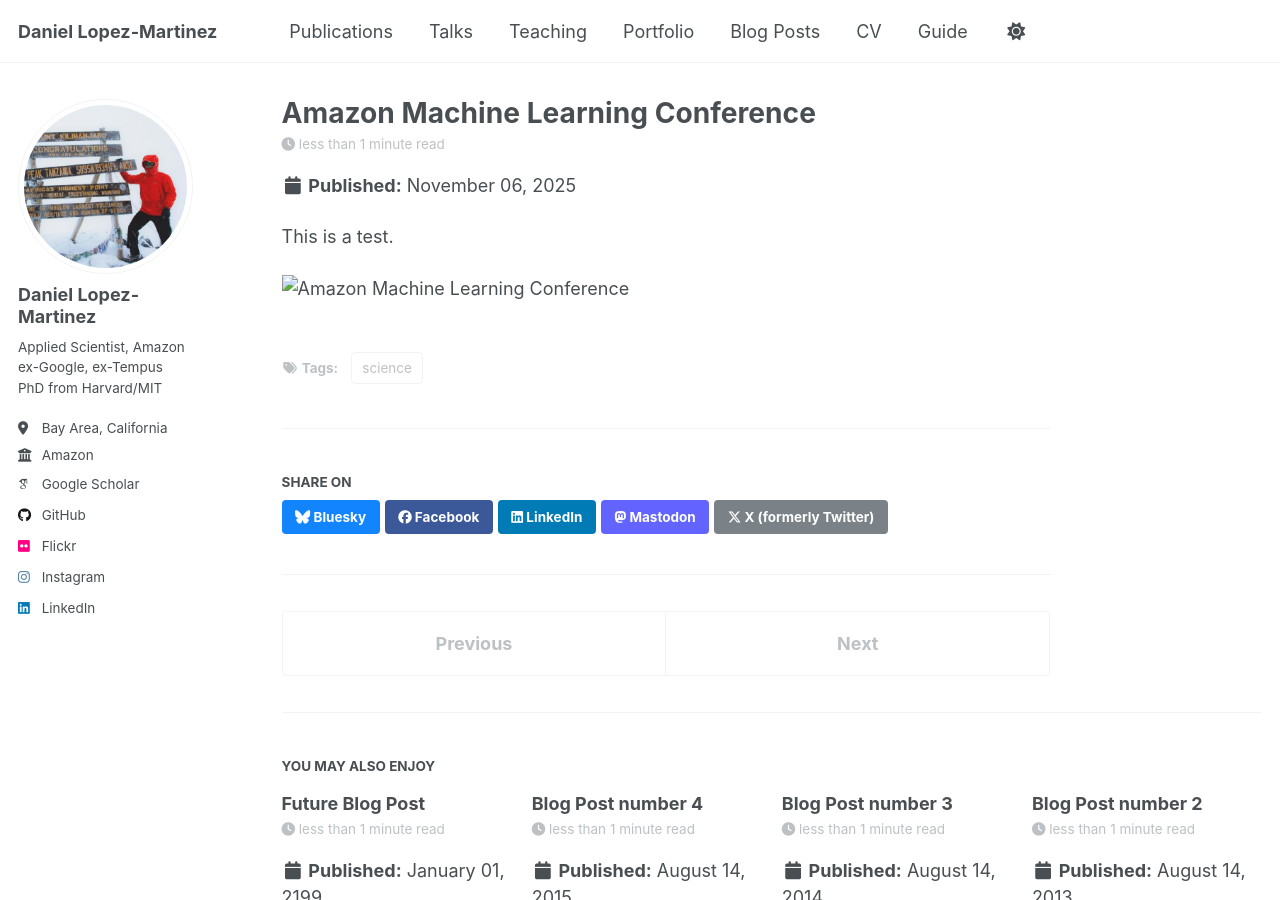
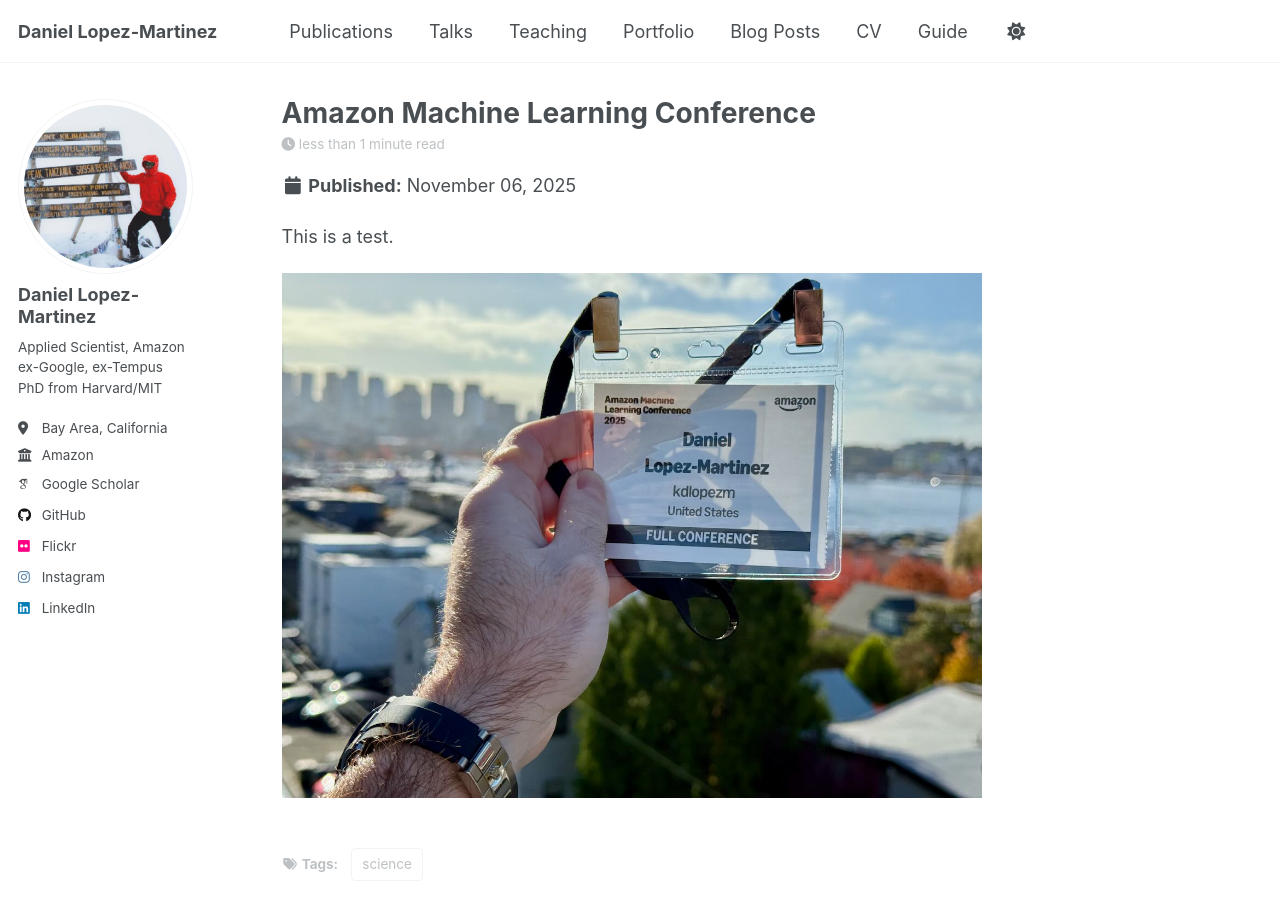
Before and after one commit to daniel-lopezmartinez/daniel-lopezmartinez.github.io, a Jekyll site: the page built from _posts/2025-11-06-amlc-2025.md, in a window 1280 px wide and 900 px high. Built offline with Jekyll 4.4.1, drawn with Linux system fonts in a browser that asks for light colours; some web fonts are replaced; a script that is not in the unit is left out.

Commit message:
test adding image

```diff
--- a/_posts/2025-11-06-amlc-2025.md
+++ b/_posts/2025-11-06-amlc-2025.md
@@ -8,4 +8,4 @@ tags:
 
 This is a test.
 
-![Amazon Machine Learning Conference](images/2025-11-07-amlc.jpeg)
+<img src='/images/blog/2025-11-07-amlc.jpeg' width="700" height="400">
```
Also changed, not shown: images/blog/2025-11-07-amlc.jpeg (renamed from _posts/images/2025-11-07-amlc.jpeg).
